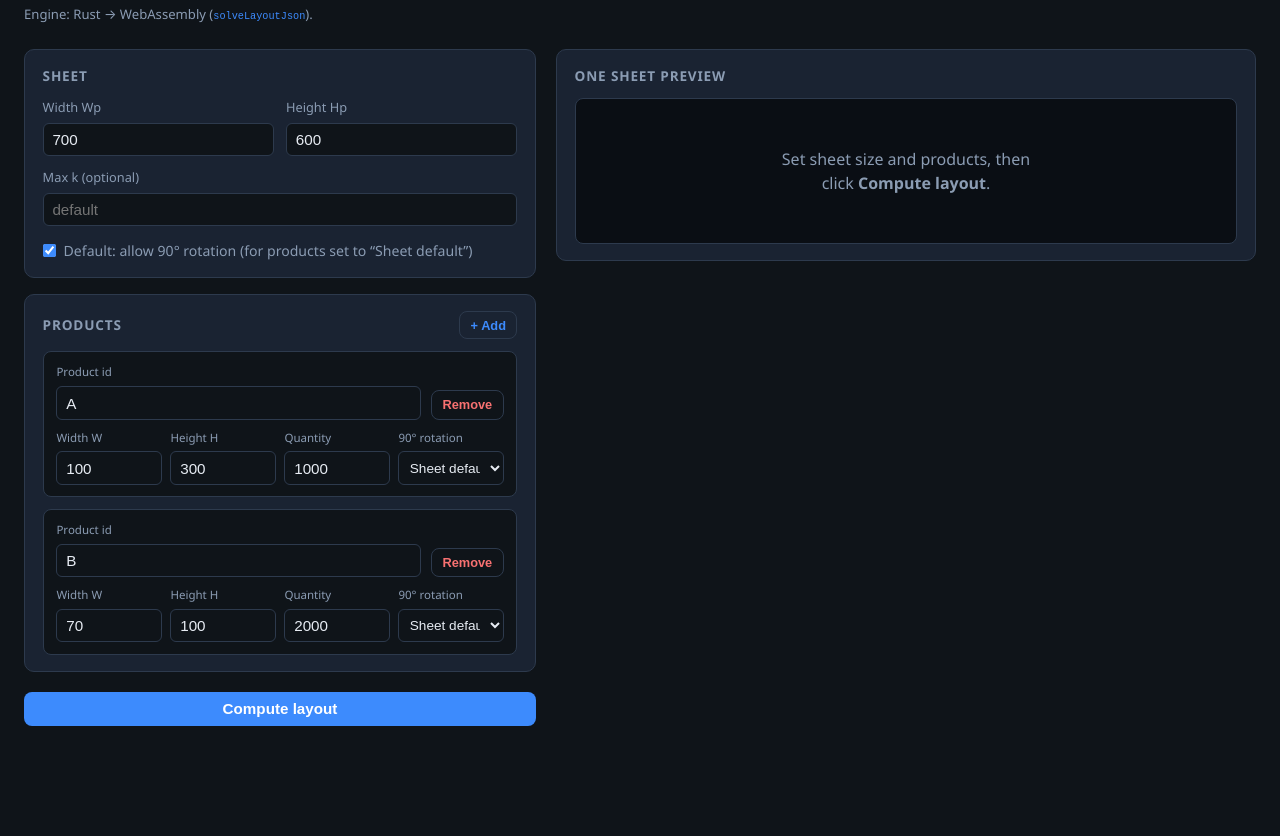
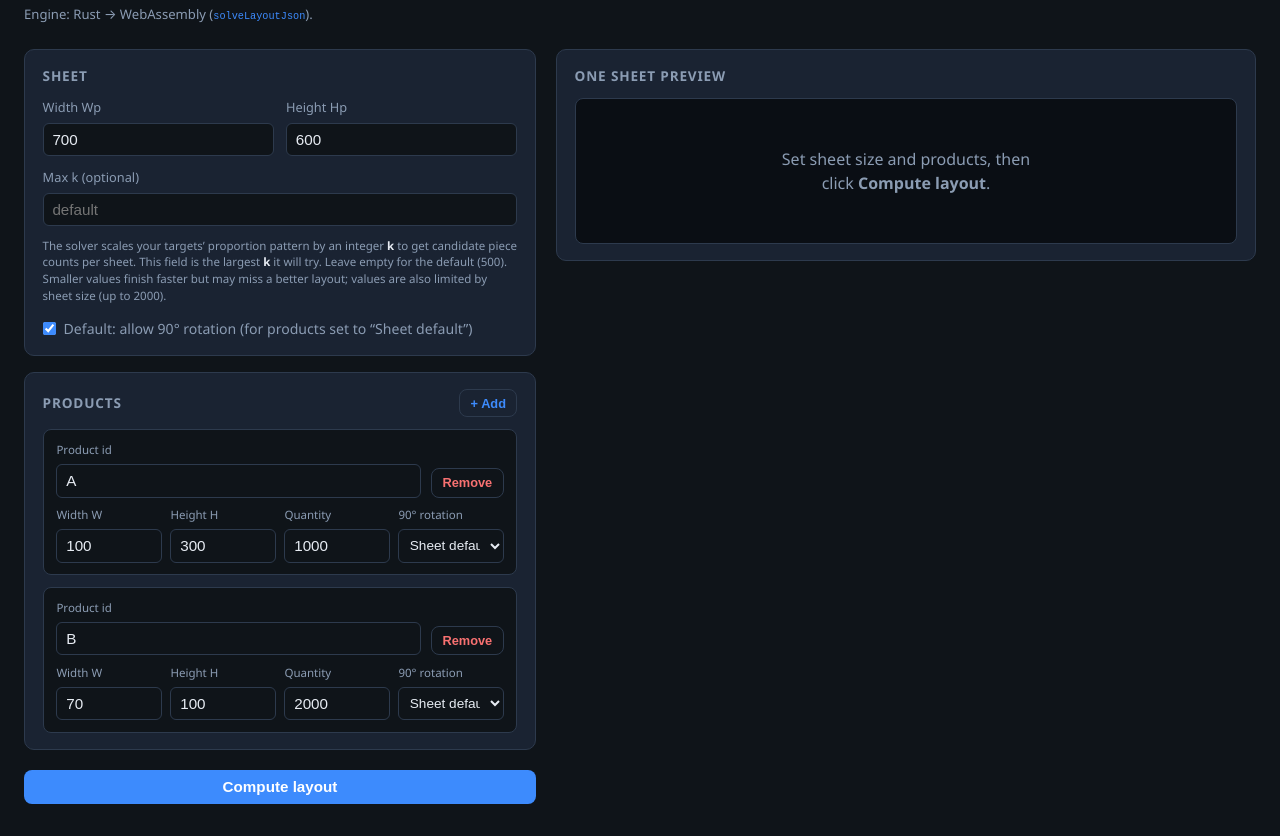
Before and after one commit to SpeedSX/imposition-rs, a website built with Vite: page web/index.html in a window 1280 px wide. Shown: the part 91-927 px from the top of the page. Before the commit the page ends 849 px from the top, so only its background shows below. Built offline with nearby package versions, Linux system fonts and the light colour scheme.

Commit message:
hint for k_max

```diff
--- a/web/index.html
+++ b/web/index.html
@@ -32,7 +32,22 @@
             </div>
             <label class="kmax">
               Max k (optional)
-              <input type="number" id="kMax" min="1" placeholder="default" />
+              <input
+                type="number"
+                id="kMax"
+                min="1"
+                placeholder="default"
+                title="Largest scale k tried when building proportional per-sheet piece counts. Empty uses default (500); also capped from sheet area (overall max 2000). Lower runs faster; higher searches more mixes."
+                aria-describedby="kMaxHint"
+              />
+              <span id="kMaxHint" class="field-hint">
+                The solver scales your targets’ proportion pattern by an integer
+                <strong>k</strong> to get candidate piece counts per sheet. This
+                field is the largest <strong>k</strong> it will try. Leave empty
+                for the default (500). Smaller values finish faster but may miss
+                a better layout; values are also limited by sheet size (up to
+                2000).
+              </span>
             </label>
             <label class="checkbox-row">
               <input type="checkbox" id="allowRotation" checked />
--- a/web/style.css
+++ b/web/style.css
@@ -127,6 +127,20 @@ label {
 
 label.kmax {
   margin-top: 0.75rem;
+}
+
+.field-hint {
+  display: block;
+  margin: 0.35rem 0 0;
+  font-size: 0.72rem;
+  color: var(--muted);
+  line-height: 1.45;
+  max-width: 100%;
+}
+
+.field-hint strong {
+  color: var(--text);
+  font-weight: 600;
 }
 
 label.checkbox-row {
```
